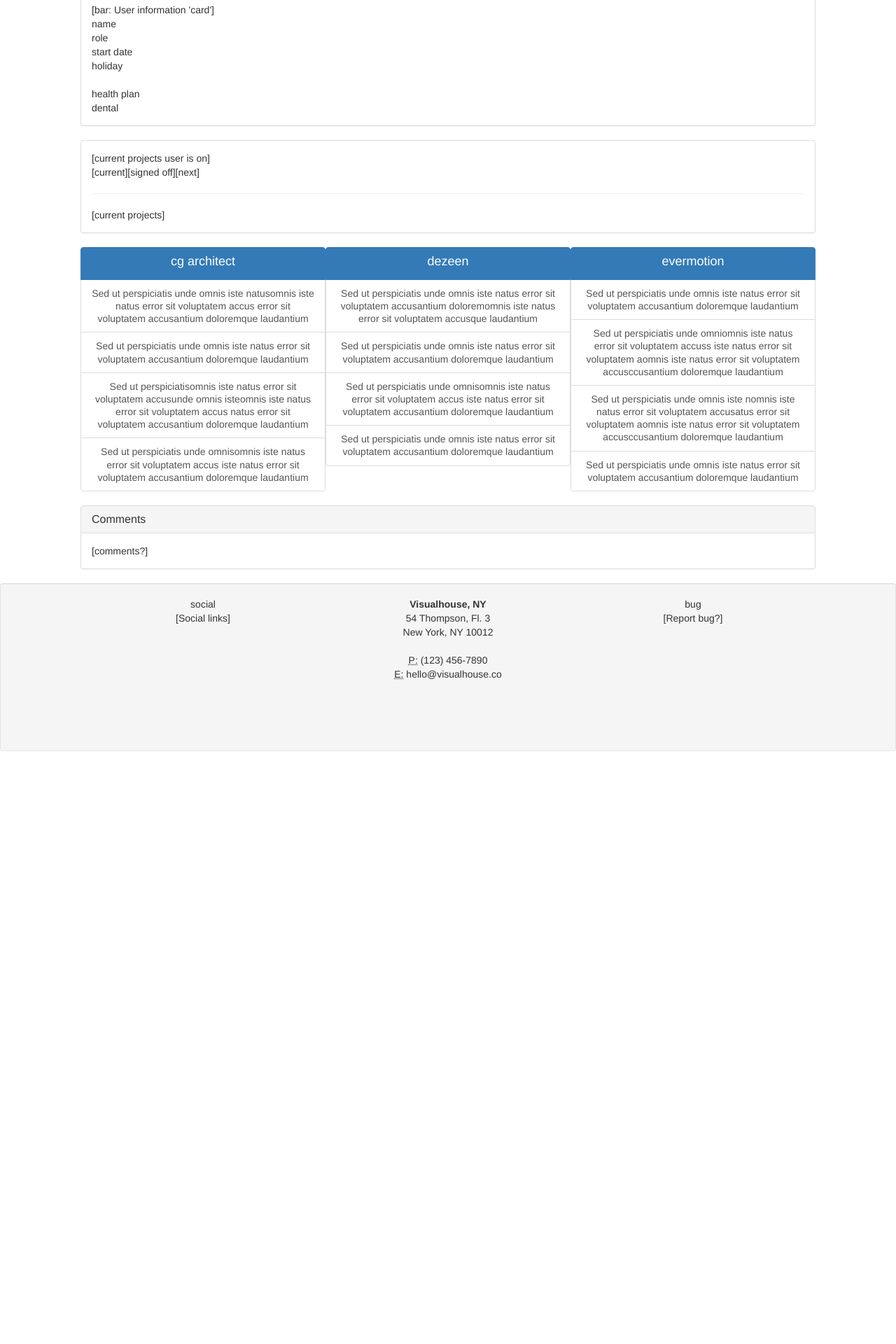
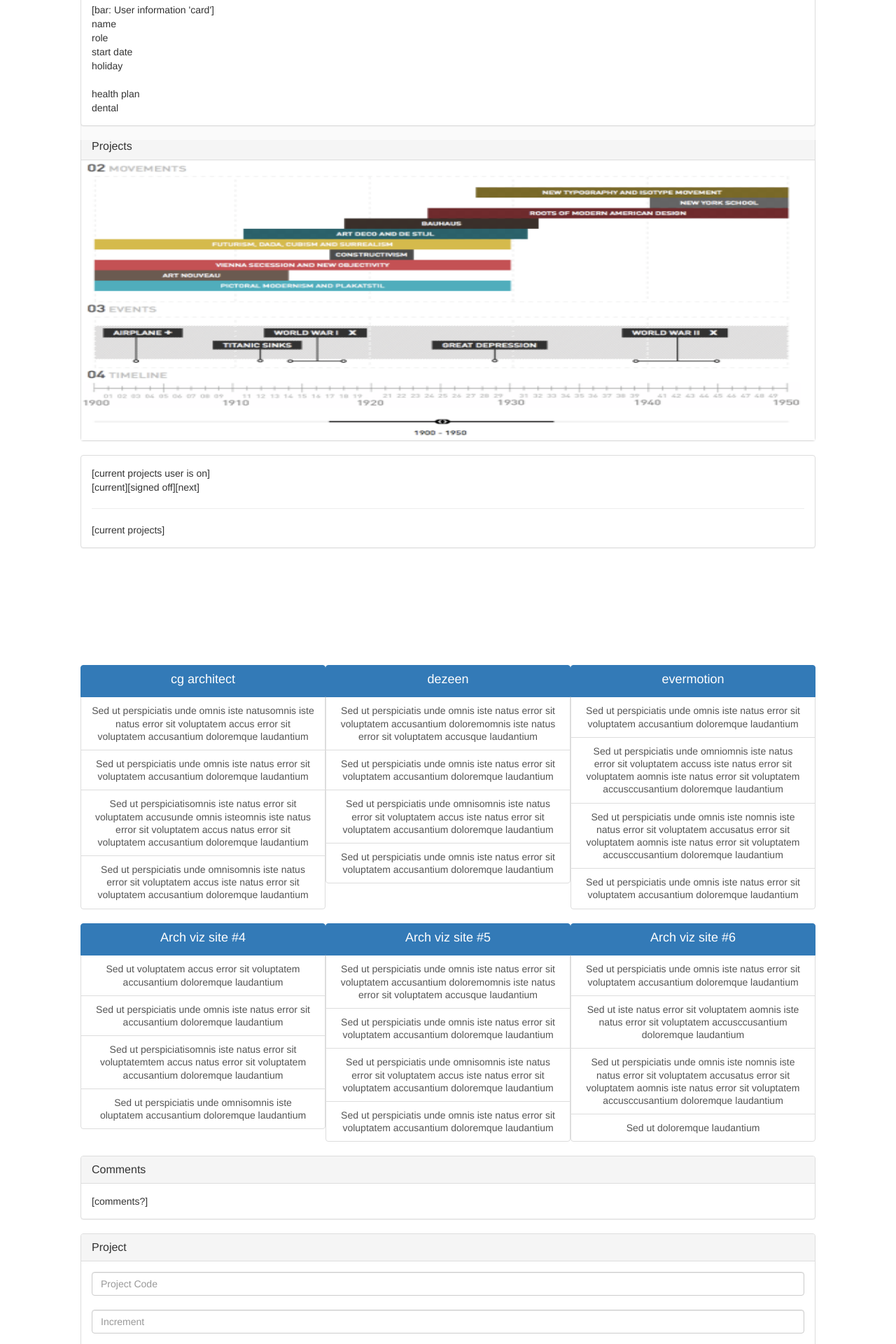
Before and after one commit to najar1412/dev-dash, a Django app: page /home/ in a window 1280 px wide. Shown: the part 600-2520 px from the top of the page at 70% size. Before the commit the page ends 1673 px from the top, so only its background shows below. Run offline with Django 3.2, Linux system fonts and the light colour scheme; a user stored in the database is signed in; parts of the project's set-up code (start-up, migrations or seed data) failed here and were passed over; some libraries are stand-ins or nearby versions; grey boxes are pictures that could not be loaded.

Commit message:
project database

```diff
--- a/vhn/login/forms.py
+++ b/vhn/login/forms.py
@@ -1,8 +1,10 @@
 #files.py
 import re
 from django import forms
+from django.forms import ModelForm
 from django.contrib.auth.models import User
 from django.utils.translation import ugettext_lazy as _
+from login.models import Project
 
 class RegistrationForm(forms.Form):
 
@@ -23,3 +25,20 @@ class RegistrationForm(forms.Form):
             if self.cleaned_data['password1'] != self.cleaned_data['password2']:
                 raise forms.ValidationError(_("The two password fields did not match."))
         return self.cleaned_data
+
+
+class NewProject(ModelForm):
+    pass
+    """
+    class Meta:
+        model = Project
+        fields = []
+    """
+
+
+class NameForm(forms.Form):
+    project_code = forms.CharField(label='Project Code', max_length=100, widget=forms.TextInput)
+    project_inc = forms.CharField(label='Increment', max_length=100)
+    project_name = forms.CharField(label='Project Name', max_length=100)
+    project_start = forms.CharField(label='Start Date', max_length=100)
+    project_end = forms.CharField(label='Deadline', max_length=100)
--- a/vhn/login/templates/base.html
+++ b/vhn/login/templates/base.html
@@ -27,7 +27,7 @@
                             <li role="presentation"><a href="/register/">+ employee</a></li>
                             <li role="presentation"><a href="/project/">+ project</a></li>
                             <li role="presentation"><a href="/comment/">+ comment</a></li>
-                            <li role="presentation"><a href="/media/">+ upload</a></li>
+                            <li role="presentation"><a href="/media/">+ media</a></li>
                         </ul>
 
                         <div class="loginleft">
--- a/vhn/login/templates/home.html
+++ b/vhn/login/templates/home.html
@@ -3,7 +3,6 @@
 
 {% block content %}
     <div class="imagebanner">
-
 
 
 
@@ -30,11 +29,24 @@ dental<br>
         </div>
 
 
+  <div class="panel panel-default">
+        <div class="panel-heading">
+          <h3 class="panel-title">Projects</h3>
+        </div>
+  <img src="{% static '/static/bar_Chart.png' %}" width='100%' height='400px'/><br>
+
+
+</div>
+
+
 <div class="userbanner">
 
 
   <div class="panel panel-default">
     <div class="panel-body">
+
+
+
 
                   [current projects user is on]<br>
                   [current][signed off][next]<br>
@@ -147,6 +159,101 @@ dental<br>
 
     </div>
 
+
+
+
+
+
+    <div class="leftBanner">
+
+
+
+
+
+
+
+
+      <div class="list-group">
+        <a href="#" class="list-group-item active">
+          <h4 class="list-group-item-heading">Arch viz site #4</h4>
+        </a>
+        <a href="#" class="list-group-item">
+          <p class="list-group-item-text">Sed ut  voluptatem accus error sit voluptatem accusantium doloremque laudantium  </p>
+        </a>
+        <a href="#" class="list-group-item">
+          <p class="list-group-item-text">Sed ut perspiciatis unde omnis iste natus error sit  accusantium doloremque laudantium </p>
+        </a>
+        <a href="#" class="list-group-item">
+          <p class="list-group-item-text">Sed ut perspiciatisomnis iste natus error sit voluptatemtem accus natus error sit voluptatem accusantium doloremque laudantium </p>
+        </a>
+        <a href="#" class="list-group-item">
+          <p class="list-group-item-text">Sed ut perspiciatis unde omnisomnis iste oluptatem accusantium doloremque laudantium </p>
+        </a>
+      </div>
+
+
+
+    </div>
+
+
+
+    <div class="centerBanner">
+
+
+      <div class="list-group">
+        <a href="#" class="list-group-item active">
+          <h4 class="list-group-item-heading">Arch viz site #5</h4>
+        </a>
+        <a href="#" class="list-group-item">
+          <p class="list-group-item-text">Sed ut perspiciatis unde omnis iste natus error sit voluptatem accusantium doloremomnis iste natus error sit voluptatem accusque laudantium  </p>
+        </a>
+        <a href="#" class="list-group-item">
+          <p class="list-group-item-text">Sed ut perspiciatis unde omnis iste natus error sit voluptatem accusantium doloremque laudantium </p>
+        </a>
+        <a href="#" class="list-group-item">
+          <p class="list-group-item-text">Sed ut perspiciatis unde omnisomnis iste natus error sit voluptatem accus iste natus error sit voluptatem accusantium doloremque laudantium </p>
+        </a>
+        <a href="#" class="list-group-item">
+          <p class="list-group-item-text">Sed ut perspiciatis unde omnis iste natus error sit voluptatem accusantium doloremque laudantium </p>
+        </a>
+      </div>
+
+
+    </div>
+
+
+
+    <div class="rightBanner">
+
+
+      <div class="list-group">
+        <a href="#" class="list-group-item active">
+          <h4 class="list-group-item-heading">Arch viz site #6</h4>
+        </a>
+        <a href="#" class="list-group-item">
+          <p class="list-group-item-text">Sed ut perspiciatis unde omnis iste natus error sit voluptatem accusantium doloremque laudantium  </p>
+        </a>
+        <a href="#" class="list-group-item">
+          <p class="list-group-item-text">Sed ut  iste natus error sit voluptatem aomnis iste natus error sit voluptatem accusccusantium doloremque laudantium </p>
+        </a>
+        <a href="#" class="list-group-item">
+          <p class="list-group-item-text">Sed ut perspiciatis unde omnis iste nomnis iste natus error sit voluptatem accusatus error sit voluptatem aomnis iste natus error sit voluptatem accusccusantium doloremque laudantium </p>
+        </a>
+        <a href="#" class="list-group-item">
+          <p class="list-group-item-text">Sed ut doloremque laudantium </p>
+        </a>
+      </div>
+
+
+    </div>
+
+
+
+
+
+
+
+
 <div class="userbanner">
 
 
@@ -168,4 +275,42 @@ dental<br>
 
 
 
+
+  <div class="userbanner">
+        <div class="panel panel-default">
+
+            <div class="panel-heading">
+              <h3 class="panel-title">Project</h3>
+            </div>
+          <div class="panel-body">
+
+
+            <form action="/your-name/" method="post">
+                {% csrf_token %}
+                <div class="form-group">
+                    <input class="form-control" id="id_project_code" maxlength="100" name="project_code" type="text" placeholder="Project Code" /><br>
+                    <input class="form-control" id="id_project_inc" maxlength="100" name="project_inc" type="text" placeholder="Increment" /><br>
+                    <input class="form-control" id="id_project_name" maxlength="100" name="project_name" type="text" placeholder="Project Name" /><br>
+                    <input class="form-control" id="id_project_start" maxlength="100" name="project_start" type="text" placeholder="Start Date" /><br>
+                    <input class="form-control" id="id_project_end" maxlength="100" name="project_end" type="text" placeholder="Deadline" /><br>
+        <center>
+            <button type="submit" class="btn btn-default" value="Submit" />Create Project</button>
+      </center>
+                </div>
+
+
+            </form>
+
+
+
+
+
+          </div>
+        </div>
+
+      </div>
+
+
+
+
 {% endblock %}
--- /dev/null
+++ b/vhn/login/templates/name.html
@@ -0,0 +1,5 @@
+<form action="/your-name/" method="post">
+    {% csrf_token %}
+    {{ form }}
+    <input type="submit" value="Submit" />
+</form>
--- a/vhn/login/templates/project.html
+++ b/vhn/login/templates/project.html
@@ -1 +1,2 @@
 project page
+{{ form }}
--- a/vhn/login/views.py
+++ b/vhn/login/views.py
@@ -9,6 +9,8 @@ from django.http import HttpResponseRedirect
 from django.template import RequestContext
 
 from login.models import Personal, Project, Comment, Media
+from login.forms import NewProject, NameForm
+
 
 # Create your views here.
 #views.py
@@ -36,14 +38,9 @@ def register(request):
             return HttpResponseRedirect('/register/success/')
     else:
         form = RegistrationForm()
-    variables = RequestContext(request, {
-    'form': form
-    })
+    variables = RequestContext(request, {'form': form})
 
-    return render_to_response(
-    'registration/register.html',
-    variables,
-    )
+    return render_to_response('registration/register.html', variables)
 
 def profile(request):
     return  render_to_response('profile.html')
@@ -57,19 +54,65 @@ def logout_page(request):
 
 @login_required
 def home(request):
-    return render_to_response('home.html', { 'user': request.user })
 
+    form = NameForm()
+
+    return render(request, 'home.html', {'user': request.user, 'form': form})
+
+
+"""
 def project(request):
 
-    """ Add project to project collection """
+
+    ''' Add project to project collection'''
     project = Project.objects.create(
-        email="free@delete.com",
-        first_name="From Register",
-        last_name="delete"
+        project_code="RO-001",
+        project_inc="001",
+        project_name="1 Garret Pl",
+        project_start="The start date",
+        project_end="The end date"
     )
     project.save()
 
+
+
     return render_to_response('project.html')
+
+"""
+
+
+
+def project(request):
+    # if this is a POST request we need to process the form data
+    form = NewProject()
+    return render(request, 'project.html', {'form': form})
+
+
+
+
+
+
+from .forms import NameForm
+
+def get_name(request):
+    # if this is a POST request we need to process the form data
+    if request.method == 'POST':
+        # create a form instance and populate it with data from the request:
+        form = NameForm(request.POST)
+        # check whether it's valid:
+        if form.is_valid():
+            print(form)
+            return HttpResponseRedirect('/thanks/')
+
+    # if a GET (or any other method) we'll create a blank form
+    else:
+        form = NameForm()
+
+    return render(request, 'name.html', {'form': form})
+
+
+
+
 
 def comment(request):
 
--- a/vhn/vhn/urls.py
+++ b/vhn/vhn/urls.py
@@ -29,4 +29,9 @@ urlpatterns = patterns('',
     url(r'^project/$', project),
     url(r'^comment/$', comment),
     url(r'^media/$', media),
+    url(r'^test/$', project),
+    url(r'^your-name/$', get_name),
+    url(r'^thanks/$', home),
+    url(r'^post/new/$', project, name='post_new'),
+
 )
```
Also changed, not shown: vhn/login/models.py (+13 -4 lines), vhn/login/static/bar_Chart.png (added), vhn/loginapp.sqlite.
